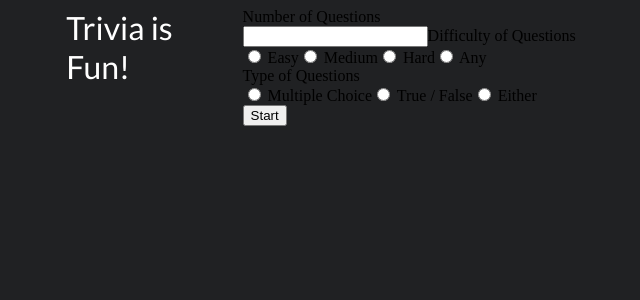
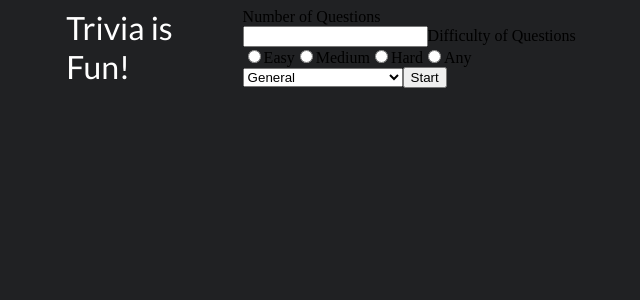
Before and after one commit to lucashasil/trivia-is-fun, a React (Create React App) app: page / in a window 1280 px wide. Shown: the top 300 px of the page, without its empty margins (319-959 px from the left). Built offline with nearby package versions, Linux system fonts and the light colour scheme.

Commit message:
Wire everything up

```diff
--- a/src/App.tsx
+++ b/src/App.tsx
@@ -19,13 +19,13 @@ interface State {
   hasStarted: boolean;
   isLoading: boolean;
   isError: boolean;
-  userSelection: UserSelection | null;
+  userSelection: UserSelection;
 }
 
 interface UserSelection {
   numberOfQuestions: number;
-  questionDifficulty: string;
-  questionType: string;
+  questionDifficulty?: string;
+  questionCategory?: number;
 }
 
 interface Question {
@@ -79,8 +79,16 @@ class App extends React.Component<Props, State> {
       hasStarted: false,
       isLoading: true,
       isError: false,
-      userSelection: null
+      userSelection: {
+        numberOfQuestions: 0,
+        questionDifficulty: undefined,
+        questionCategory: undefined
+      }
     };
+    this.handleStartClick = this.handleStartClick.bind(this);
+    this.handleNumberOfQuestionsChange = this.handleNumberOfQuestionsChange.bind(this);
+    this.handleQuestionCategoryChange = this.handleQuestionCategoryChange.bind(this);
+    this.handleQuestionDifficultyChange = this.handleQuestionDifficultyChange.bind(this);
   }
 
 
@@ -108,6 +116,11 @@ class App extends React.Component<Props, State> {
     return shuffleArray(incorrectAnswers.concat(correctAnswer)); // randomly sort answers using a Durstenfeld Shuffle
   }
 
+  humanCategoryNames() {
+    const categoryNames = Object.keys(Category).filter((key) => isNaN(Number(key)));
+    return categoryNames.map((name) => name.replace(/([A-Z])/g, ' $1').trim());
+  }
+
   handleAnswerSelection(answer: string) {
     const { currentQuestionIndex, questions } = this.state;
      if (currentQuestionIndex !== null && answer === atob(questions[currentQuestionIndex].correct_answer)) {
@@ -123,24 +136,65 @@ class App extends React.Component<Props, State> {
     }
   }
 
+  convertQuestionDifficulty(difficulty: string) {
+    switch (difficulty) {
+      case 'Easy':
+        return Difficulty.Easy;
+      case 'Medium':
+        return Difficulty.Medium;
+      case 'Hard':
+        return Difficulty.Hard;
+      default:
+        return undefined;
+    }
+  }
+
   handleStartClick() {
+    const { userSelection } = this.state;
+    if (userSelection) {
+      const { numberOfQuestions, questionDifficulty, questionCategory } = userSelection;
       this.setState({
         hasStarted: true
       })
-    this.fetchQuestions(12, Category.Animals, Difficulty.Medium);
+      if (numberOfQuestions !== 0 && questionDifficulty !== undefined && questionCategory !== undefined) {
+        this.fetchQuestions(numberOfQuestions, questionCategory, this.convertQuestionDifficulty(questionDifficulty));
+      }
+    }
   }
 
-  handleSelectionSubmit(event: React.FormEvent<HTMLFormElement>) {
-    const numberOfQuestions = parseInt((event.currentTarget[0] as HTMLInputElement).value);
-    const questionDifficulty = (event.currentTarget[1] as HTMLInputElement).value;
-    const questionType = (event.currentTarget[2] as HTMLInputElement).value;
+  handleNumberOfQuestionsChange(event: React.ChangeEvent<HTMLInputElement>)  {
+    const { userSelection } = this.state;
+    if (userSelection) {
       this.setState({
         userSelection: {
-        numberOfQuestions,
-        questionDifficulty,
-        questionType
+          ...userSelection,
+          numberOfQuestions: parseInt(event.target.value)
         }
       })
+    }
+  }
+
+  handleQuestionCategoryChange(event: React.ChangeEvent<HTMLSelectElement>) {
+    const { userSelection } = this.state;
+    if (userSelection) {
+      this.setState({
+        userSelection: {
+          ...userSelection,
+          questionCategory: Object.keys(Category).indexOf(event.target.value)
+        }
+      })
+    }
+  }
+  handleQuestionDifficultyChange(event: React.ChangeEvent<HTMLInputElement>) {
+    const { userSelection } = this.state;
+    if (userSelection) {
+      this.setState({
+        userSelection: {
+          ...userSelection,
+          questionDifficulty: event.target.value
+        }
+      })
+    }
   }
 
   render() {
@@ -159,26 +213,30 @@ class App extends React.Component<Props, State> {
         </header>
         {!hasStarted && (
           <div>
-            <form onSubmit={this.handleSelectionSubmit}>
             <label>Number of Questions</label><br/>
-              <input type="number"/>
+            <input type="number" onChange={this.handleNumberOfQuestionsChange}/>
             <label>Difficulty of Questions</label>
             <div className="difficultyGroup">
-                <input type="radio" value="Easy" name="difficulty"/> Easy
-                <input type="radio" value="Medium" name="difficulty"/> Medium
-                <input type="radio" value="Hard" name="difficulty"/> Hard
-                <input type="radio" value="Any" name="difficulty"/> Any
+            {['Easy', 'Medium', 'Hard', 'Any'].map((difficulty) => (
+              <label key={difficulty}>
+                <input
+                  type="radio"
+                  value={difficulty}
+                  name="difficulty"
+                  onChange={this.handleQuestionDifficultyChange}
+                />
+                {difficulty}
+              </label>
+            ))}
             </div>
-              <label>Type of Questions</label>
-              <div className="typeGroup">
-                <input type="radio" value="Multiple Choice" name="type"/> Multiple Choice
-                <input type="radio" value="True / False" name="type"/> True / False
-                <input type="radio" value="Either" name="type"/> Either
-              </div>
+            <select onChange={this.handleQuestionCategoryChange}>
+              {
+                this.humanCategoryNames().map((name) => <option value={name}>{name}</option>)
+              }
+            </select>
             <button type="submit" id="questions" onClick={() => this.handleStartClick()}>
               Start
             </button>
-            </form>
           </div>
         )}
         {hasStarted && <p>
@@ -192,6 +250,8 @@ class App extends React.Component<Props, State> {
               wrapperClass="vortex-wrapper"
               colors={['red', 'green', 'blue', 'yellow', 'orange', 'purple']}
             />
+          ) : currentQuestionIndex === null ? (
+            <div>Game Over!</div>
           ) : isError || currentQuestionIndex === null ? (
             <div>Error!</div>
           ) : (
```
Lines whose indentation alone changed are shown as unchanged.
